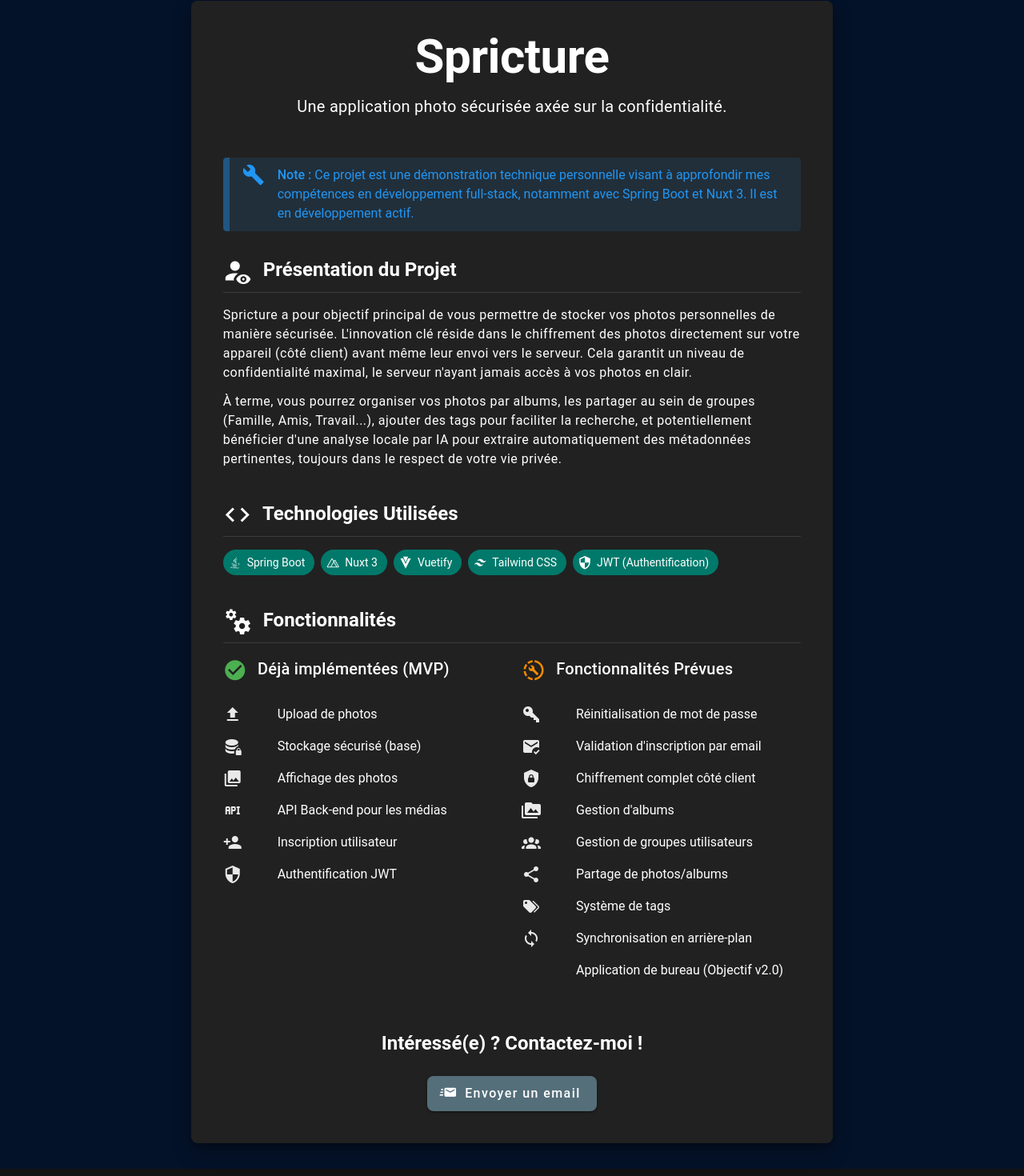
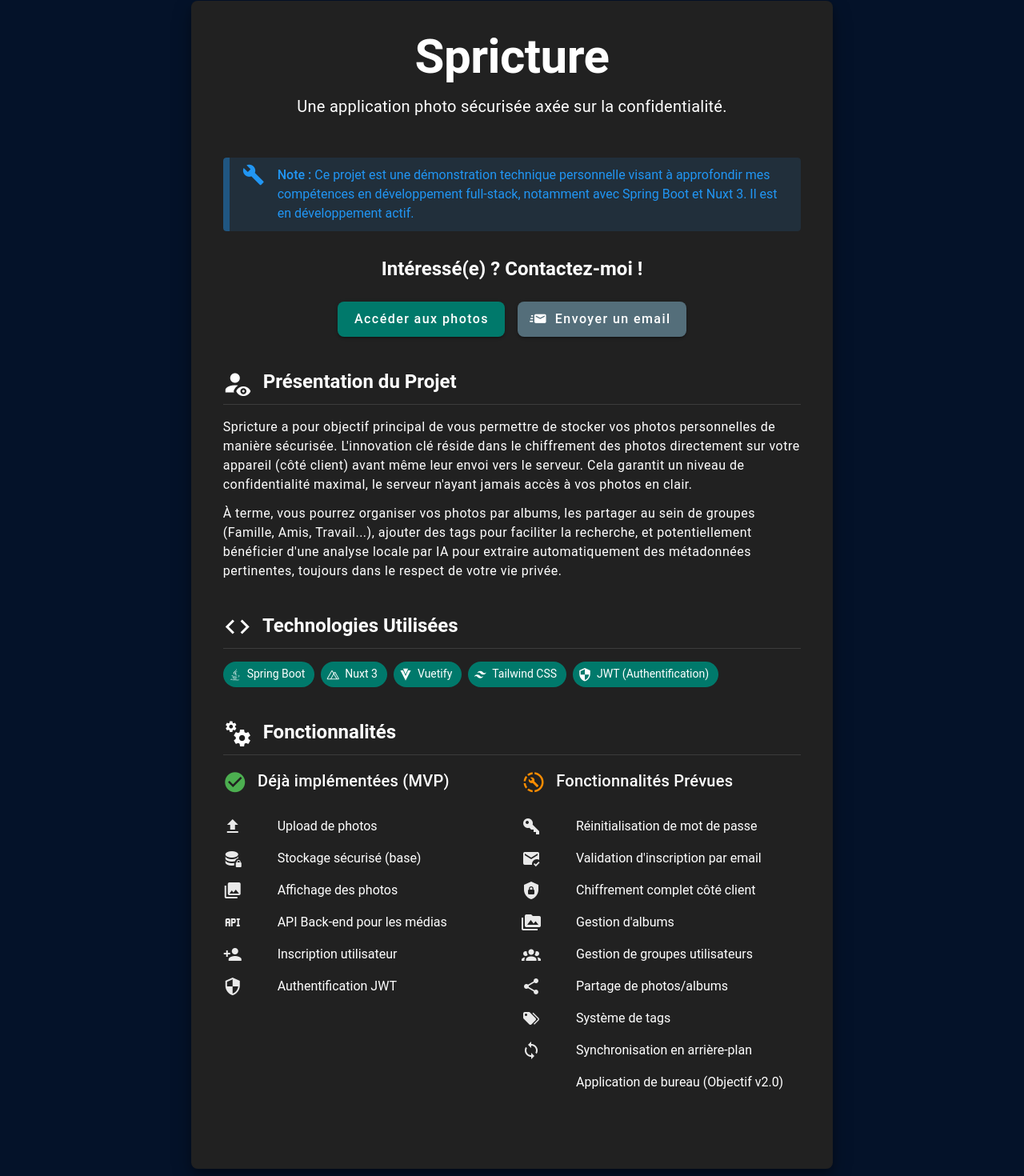
Before and after one commit to erwan-legoff/photone, a Nuxt app: page / in a window 1280 px wide. Shown: the part 95-1565 px from the top of the page at 80% size. Built offline with nearby package versions, Linux system fonts and the light colour scheme.

Commit message:
feat(home): add photos link and move contact section

```diff
--- a/app/pages/index.vue
+++ b/app/pages/index.vue
@@ -15,6 +15,20 @@
           <v-alert type="info" variant="tonal" border="start" density="compact" class="mb-8 rounded" icon="mdi-wrench">
             <span class="font-weight-medium">{{ $t('home_page.note') }}</span> {{ $t('home_page.noteContent') }}
           </v-alert>
+
+          <section class="text-center mb-10">
+            <h2 class="text-h5 font-weight-semibold mb-6">
+              {{ $t('home_page.contactTitle') }}
+            </h2>
+            <div class="d-flex justify-center flex-wrap ga-4">
+              <v-btn to="/photos" color="primary" size="large" rounded="lg" class="text-none">
+                {{ $t('home_page.goToPhotos') }}
+              </v-btn>
+              <v-btn href="mailto:rw4nit0@gmail.com" color="secondary" size="large" rounded="lg" class="text-none" prepend-icon="mdi-email-fast">
+                {{ $t('home_page.sendMail') }}
+              </v-btn>
+            </div>
+          </section>
 
           <section class="mb-10">
             <h2 class="text-h5 font-weight-semibold mb-4 border-b pb-2">
@@ -89,16 +103,6 @@
             </v-row>
           </section>
 
-          <section class="text-center mt-12">
-            <h2 class="text-h5 font-weight-semibold mb-6">
-              {{ $t('home_page.contactTitle') }}
-            </h2>
-            <v-btn href="mailto:rw4nit0@gmail.com" color="secondary" size="large" rounded="lg" class="text-none"
-              prepend-icon="mdi-email-fast">
-              {{ $t('home_page.sendMail') }}
-            </v-btn>
-          </section>
-
         </v-card>
       </v-col>
     </v-row>
--- a/i18n/locales/fr.json
+++ b/i18n/locales/fr.json
@@ -65,7 +65,8 @@
     "featureTags": "Système de tags",
     "featureSync": "Synchronisation en arrière-plan",
     "featureDesktop": "Application de bureau (Objectif v2.0)",
-    "contactTitle": "Intéressé(e) ? Contactez-moi !",
-    "sendMail": "Envoyer un email"
-  }
+  "contactTitle": "Intéressé(e) ? Contactez-moi !",
+  "sendMail": "Envoyer un email",
+  "goToPhotos": "Accéder aux photos"
 }
+}
```
Also changed, not shown: i18n/locales/en.json (+4 -3 lines), i18n/locales/es.json (+4 -3 lines), i18n/locales/zh.json (+4 -3 lines).
